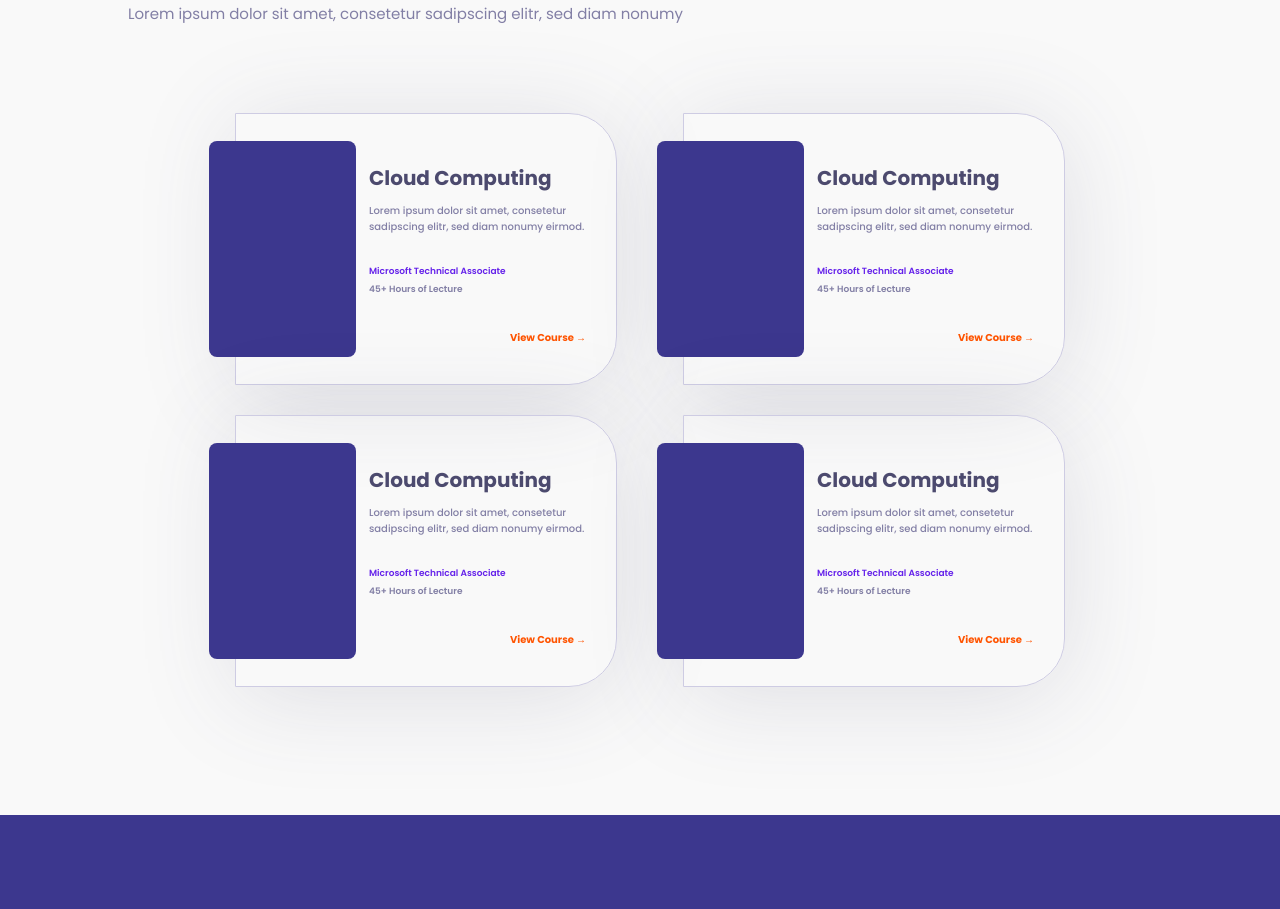
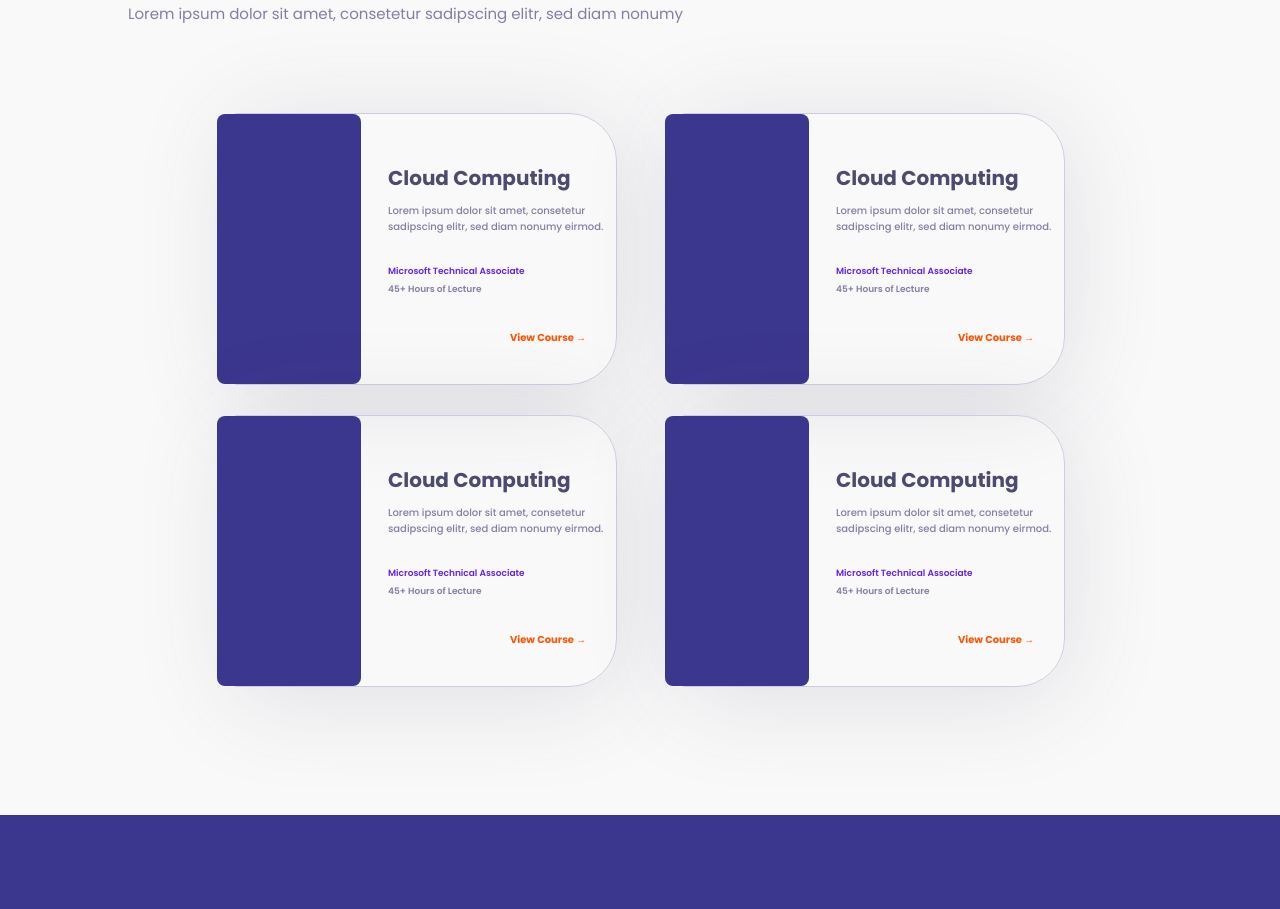
Before and after one commit to divyashasinha23/Floxus_website, a React (Create React App) app in the folder frontend/: page / in a window 1280 px wide. Shown: the part 1526-2435 px from the top of the page. Built offline with nearby package versions, Linux system fonts and the light colour scheme.

Commit message:
course card rsponsive checked

```diff
--- a/frontend/src/components/CourseBox/CourseBox.js
+++ b/frontend/src/components/CourseBox/CourseBox.js
@@ -10,31 +10,53 @@ const CourseBox = styled.div`
   border-radius: 0px 48px 48px 0px;
   margin-top: 30px;
   margin-left: 20px;
+
+  @media (max-width: 496px) {
+    flex-direction: column;
+    border-radius: 10px;
+    height: auto;
+    width: 100%;
+  }
 `;
 
 const BoxLeft = styled.div`
   display: flex;
-  flex-basis: 35%;
+  flex-basis: 40%;
   height: 100%;
   justify-content: center;
   align-items: center;
+
+  @media (max-width: 496px) {
+    ${'' /* background-color: black; */}
+    height:150px
+  }
 `;
 
 const BoxRight = styled.div`
   display: flex;
   flex-direction: column;
-  flex-basis: 65%;
+  flex-basis: 60%;
   height: 100%;
   justify-content: center;
   ${'' /* background-color: black; */}
+  @media(max-width:496px) {
+    p {
+      margin-left: 4%;
+    }
+  }
 `;
 const ImageContainer = styled.div`
   display: flex;
-  height: 80%;
-  width: 110%;
+  height: 100%;
+  width: 95%;
   background: #3c378e;
   border-radius: 8px;
   margin-left: -30%;
+
+  @media (max-width: 496px) {
+    margin-left: 0;
+    margin-top: 5%;
+  }
 `;
 const BoxHeading = styled.p`
   font-size: 20px;
```
